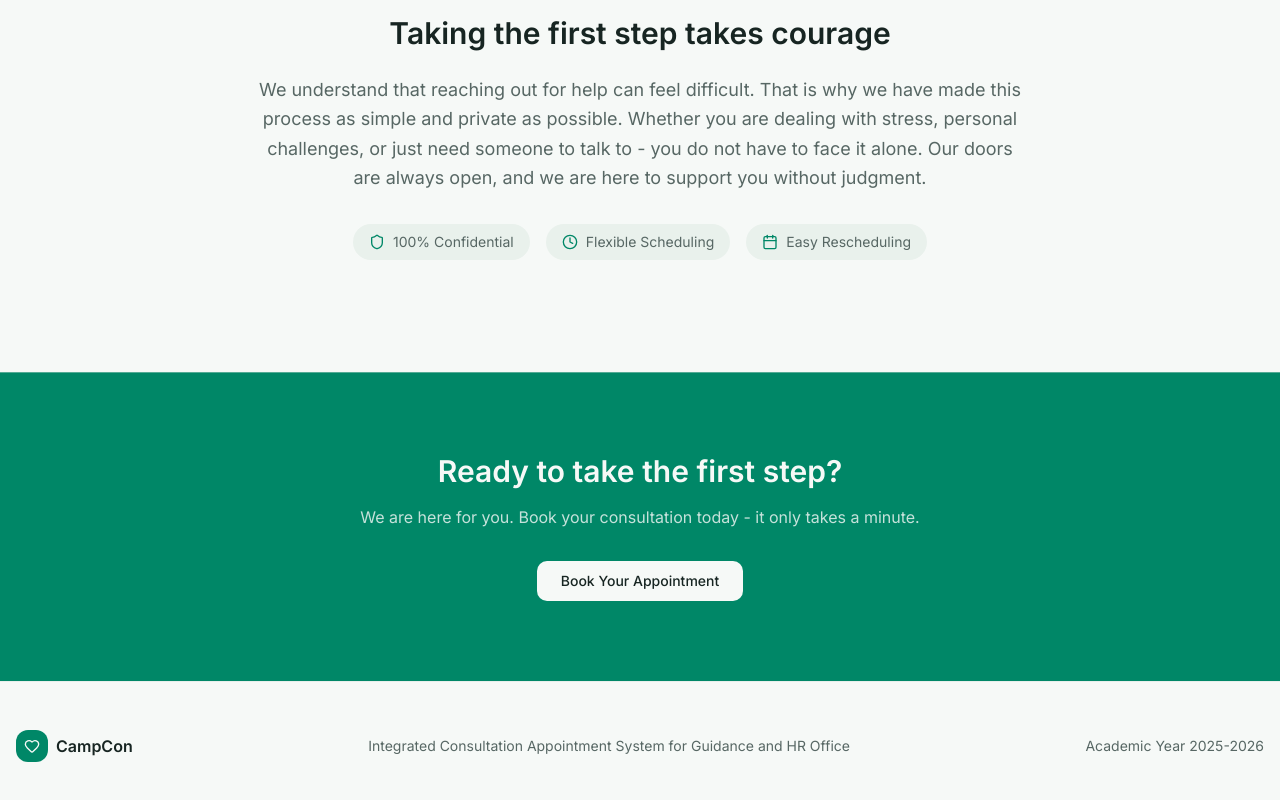
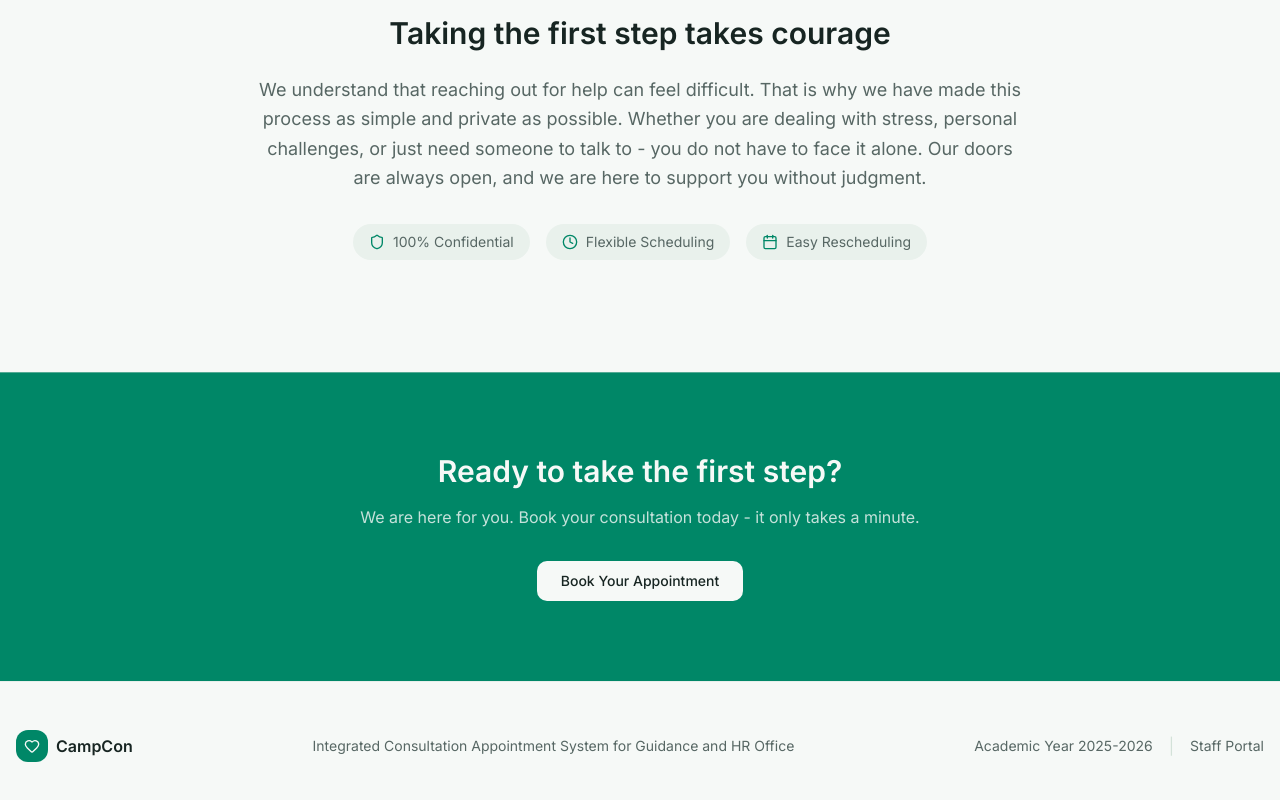
Before and after one commit to Neru-hub/camp-con-appointment-system, a Next.js app: page / in a window 1280 px wide. Shown: the part 2442-3242 px from the top of the page. Built offline with nearby package versions, Linux system fonts and the light colour scheme.

Commit message:
feat: add admin access link to landing page footer
Add "Staff Portal" link for easy admin login access.

```diff
--- a/app/page.tsx
+++ b/app/page.tsx
@@ -279,9 +279,18 @@ export default function LandingPage() {
             <p className="text-center text-sm text-muted-foreground">
               Integrated Consultation Appointment System for Guidance and HR Office
             </p>
-            <p className="text-sm text-muted-foreground">
-              Academic Year 2025-2026
-            </p>
+            <div className="flex items-center gap-4">
+              <p className="text-sm text-muted-foreground">
+                Academic Year 2025-2026
+              </p>
+              <span className="text-border">|</span>
+              <Link
+                href="/admin/login"
+                className="text-sm text-muted-foreground transition-colors hover:text-primary"
+              >
+                Staff Portal
+              </Link>
+            </div>
           </div>
         </div>
       </footer>
```
